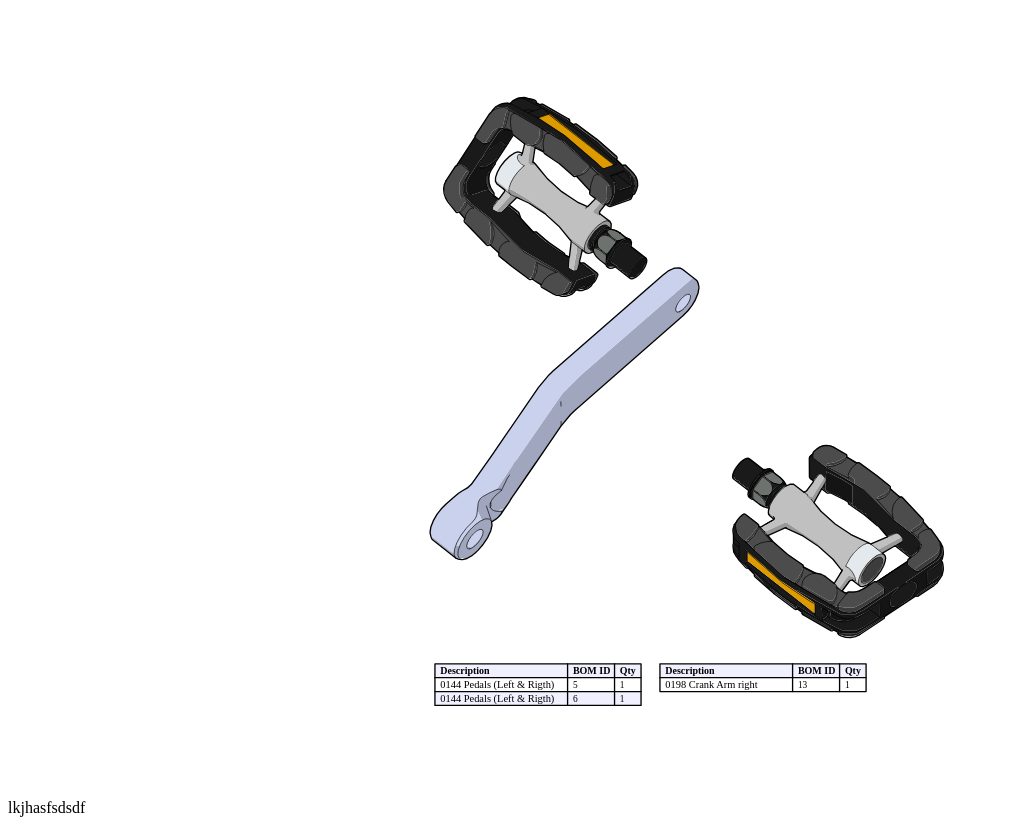
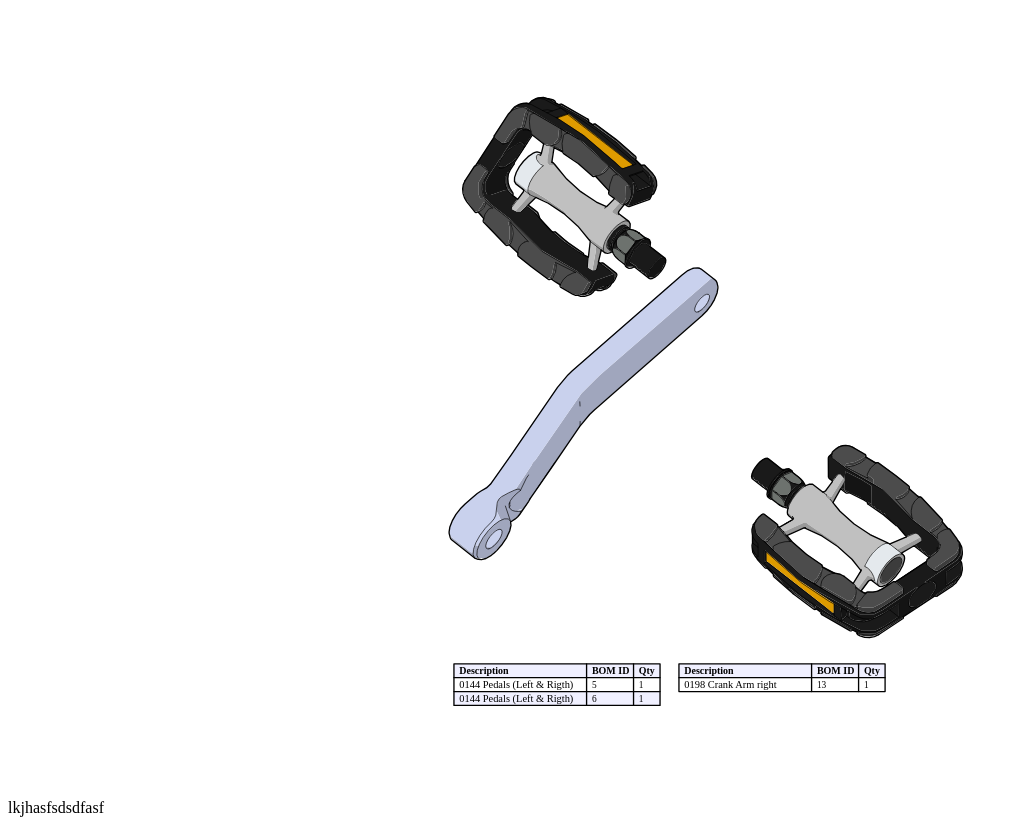
Before and after one commit to klasrocket/klasrocket.github.io, a plain HTML site: page index.html in a window 1280 px wide. Shown: the part 61-894 px from the top of the page, without its empty margins (0-1018 px from the left). Drawn offline with Linux system fonts and the light colour scheme.

Commit message:
Update index.html

```diff
--- a/index.html
+++ b/index.html
@@ -5,7 +5,7 @@
 		</head>
 <body>
 	<h1>Hello world</h1>
-	<p>lkjhasfsdsdf
+	<p>lkjhasfsdsdfasf
 
 		 <object data="2017ke3.svg"></object>
 	</p>
```
